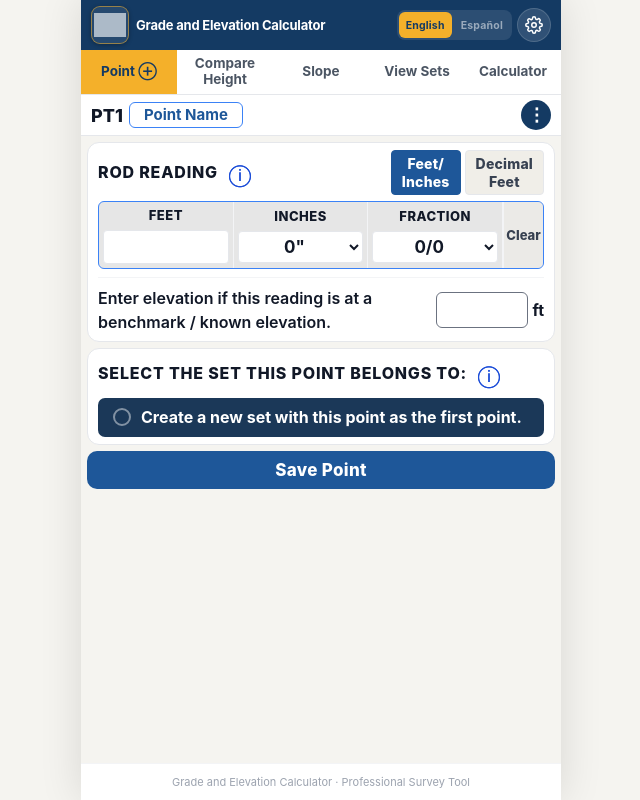
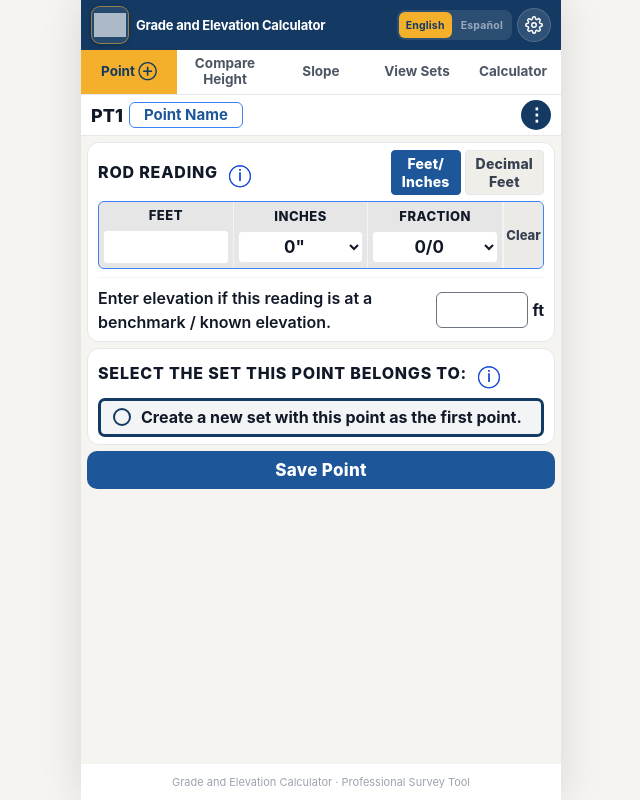
Before and after one commit to brightskyconstruction-prog/elevation-calculator-web, a React (Vite) app: page / in a window 1280 px wide. Both pictures are taken after a click on the button "Continue as Guest". Shown: the whole page, without its empty margins (319-959 px from the left). Built offline with nearby package versions, Linux system fonts and the light colour scheme; grey boxes are pictures that could not be loaded.

Commit message:
point tab button update

```diff
--- a/src/screens/AddNewPointScreen.tsx
+++ b/src/screens/AddNewPointScreen.tsx
@@ -1065,12 +1065,12 @@ export default function AddNewPointScreen({ projectId, isVisible = true, editPoi
                 {/* Radio dot */}
                 <span style={{
                   width: 18, height: 18, borderRadius: '50%', flexShrink: 0,
-                  border: `2px solid ${setAssignMethod === 'existing' ? GOLD : 'rgba(255,255,255,0.45)'}`,
-                  backgroundColor: setAssignMethod === 'existing' ? GOLD : 'transparent',
+                  border: `2px solid ${NAVY}`,
+                  backgroundColor: setAssignMethod === 'existing' ? NAVY : 'transparent',
                   display: 'flex', alignItems: 'center', justifyContent: 'center',
                 }}>
                   {setAssignMethod === 'existing' && (
-                    <span style={{ width: 7, height: 7, borderRadius: '50%', backgroundColor: NAVY, display: 'block' }} />
+                    <span style={{ width: 7, height: 7, borderRadius: '50%', backgroundColor: '#fff', display: 'block' }} />
                   )}
                 </span>
                 <span style={{ flex: 1, textAlign: 'left' as const }}>
@@ -1109,12 +1109,12 @@ export default function AddNewPointScreen({ projectId, isVisible = true, editPoi
               {/* Radio dot */}
               <span style={{
                 width: 18, height: 18, borderRadius: '50%', flexShrink: 0,
-                border: `2px solid ${setAssignMethod === 'new' ? GOLD : 'rgba(255,255,255,0.45)'}`,
-                backgroundColor: setAssignMethod === 'new' ? GOLD : 'transparent',
+                border: `2px solid ${NAVY}`,
+                backgroundColor: setAssignMethod === 'new' ? NAVY : 'transparent',
                 display: 'flex', alignItems: 'center', justifyContent: 'center',
               }}>
                 {setAssignMethod === 'new' && (
-                  <span style={{ width: 7, height: 7, borderRadius: '50%', backgroundColor: NAVY, display: 'block' }} />
+                  <span style={{ width: 7, height: 7, borderRadius: '50%', backgroundColor: '#fff', display: 'block' }} />
                 )}
               </span>
               <span style={{ flex: 1, textAlign: 'left' as const }}>
@@ -1386,9 +1386,9 @@ const s: Record<string, React.CSSProperties> = {
   setOptBtnPri:   { width: '100%', backgroundColor: BLUE, border: 'none', borderRadius: 6, padding: '9px 12px', color: '#fff', fontSize: 15, fontWeight: 600, cursor: 'pointer', textAlign: 'left' },
   setOptBtnSec:   { width: '100%', backgroundColor: SURFACE, border: `1px solid ${BORDER}`, borderRadius: 6, padding: '9px 12px', color: TEXT_SEC, fontSize: 15, fontWeight: 600, cursor: 'pointer', textAlign: 'left' },
   // Always-visible set assignment buttons
-  setAssignBtn:    { width: '100%', backgroundColor: '#1B3858', border: '3px solid transparent', borderRadius: 7, padding: '6px 12px', color: '#fff', fontSize: 16, fontWeight: 700, cursor: 'pointer', textAlign: 'left' as const, lineHeight: 1.3 },
-  setAssignBtnActive: { backgroundColor: NAVY, border: `3px solid ${GOLD}` } as React.CSSProperties,
-  setAssignBtnDim: { backgroundColor: BLUE, border: '3px solid transparent' } as React.CSSProperties,
+  setAssignBtn:    { width: '100%', backgroundColor: '#F3F4F6', border: `3px solid ${NAVY}`, borderRadius: 7, padding: '6px 12px', color: TEXT_PRI, fontSize: 16, fontWeight: 700, cursor: 'pointer', textAlign: 'left' as const, lineHeight: 1.3 },
+  setAssignBtnActive: { backgroundColor: '#F3F4F6', border: `3px solid ${GOLD}` } as React.CSSProperties,
+  setAssignBtnDim: { backgroundColor: '#F3F4F6', border: `3px solid ${NAVY}` } as React.CSSProperties,
   removeAssignBtn: { width: '100%', background: 'none', border: 'none', color: '#EF4444', fontSize: 14, fontWeight: 600, cursor: 'pointer', textAlign: 'center' as const, padding: '4px 0' },
 
   timestampCard:{ backgroundColor: CARD, borderRadius: 8, border: `1px solid #F3F4F6`, padding: '10px 12px', display: 'flex', flexDirection: 'column', gap: 2 },
```
